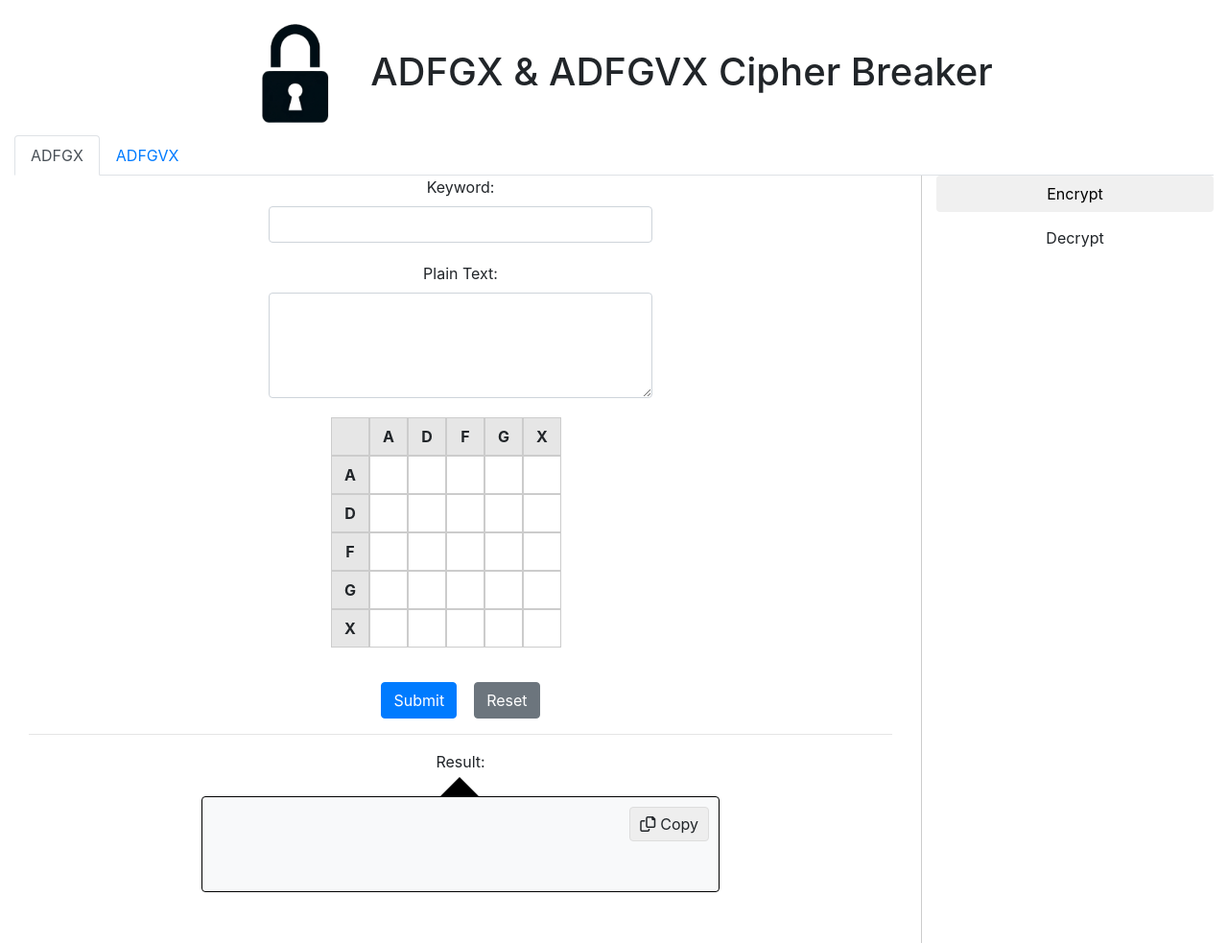
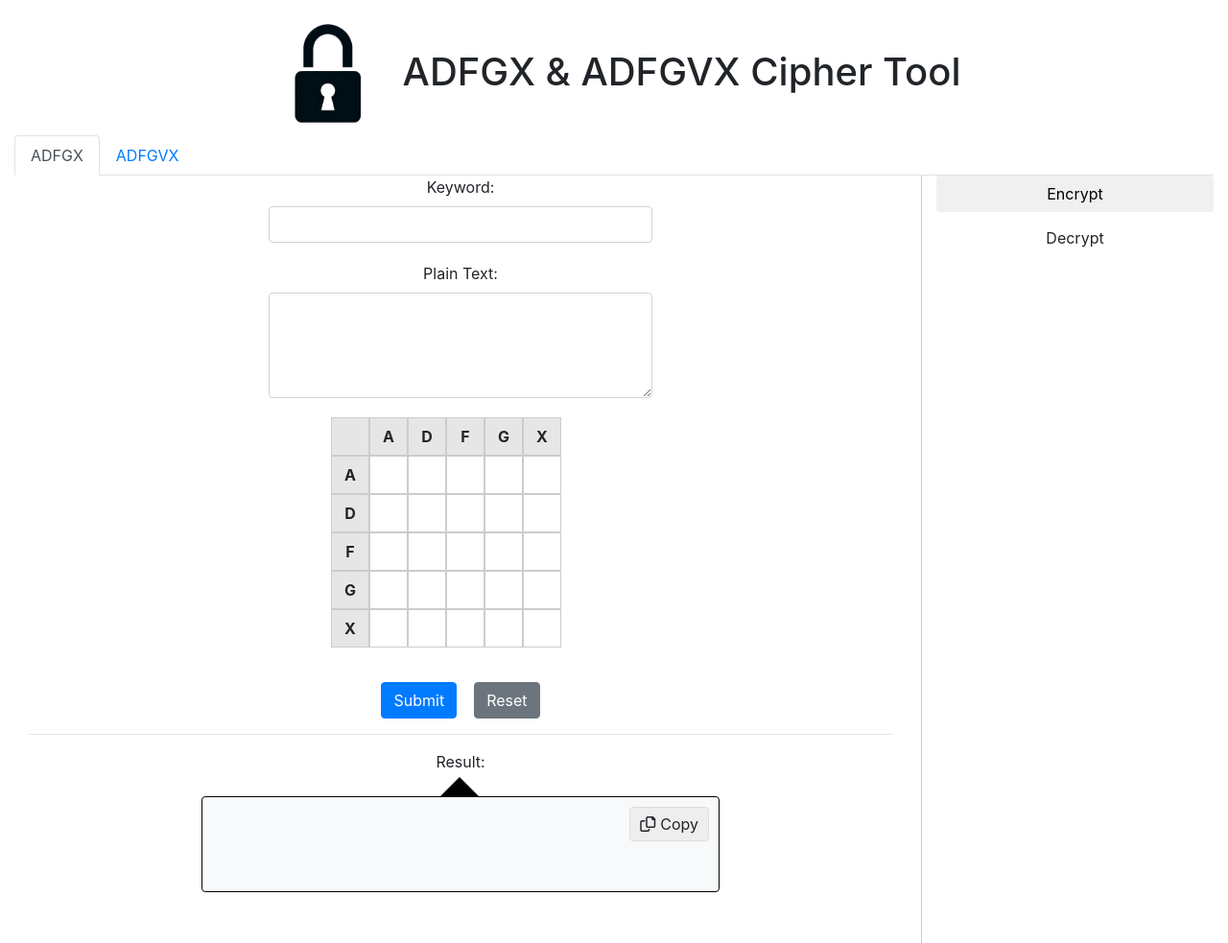
Before and after one commit to btmolloy/Cryptology_ADFGX_ADFGVX_Breaker, a plain HTML site: page index.html in a window 1280 px wide. Shown: the whole page at 96% size. Drawn offline with nearby package versions, Linux system fonts and the light colour scheme.

Commit message:
Changed name

```diff
--- a/index.html
+++ b/index.html
@@ -3,7 +3,7 @@
 <head>
   <meta charset="UTF-8">
   <meta name="viewport" content="width=device-width, initial-scale=1.0">
-  <title>Cipher Tool</title>
+  <title>ADFGX & ADFGVX Cipher Tool</title>
   <!-- Include Bootstrap CSS -->
   <link rel="stylesheet" href="https://stackpath.bootstrapcdn.com/bootstrap/4.5.2/css/bootstrap.min.css">
   <link rel="stylesheet" href="https://cdnjs.cloudflare.com/ajax/libs/font-awesome/6.0.0/css/all.min.css">
@@ -32,7 +32,7 @@
       <div class="col-12 text-center">
         <div class="d-flex align-items-center justify-content-center mt-3">
           <img class="mr-3" style="max-width:125px;" src="assets/images/T5.png" alt="Page Logo">
-          <h1>ADFGX & ADFGVX Cipher Breaker</h1>
+          <h1>ADFGX & ADFGVX Cipher Tool</h1>
         </div>
         <ul class="nav nav-tabs" id="cipherTabs">
           <li class="nav-item">
```
